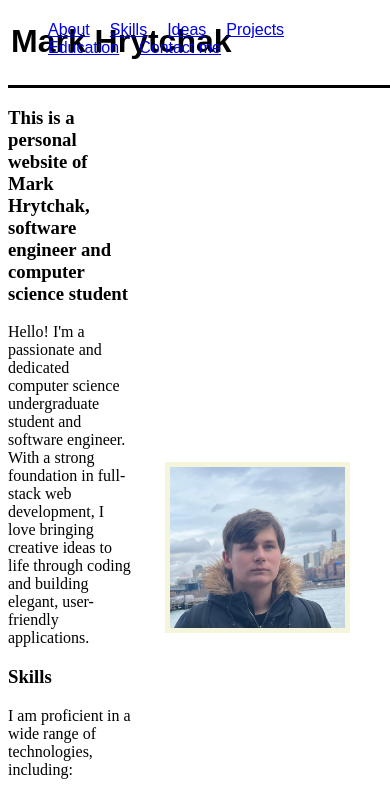
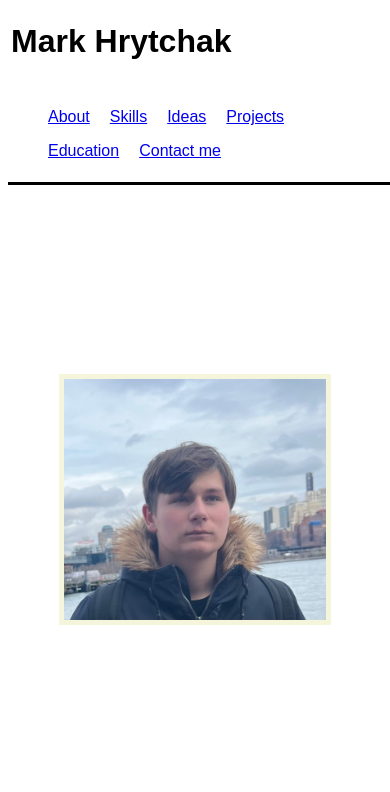
Before and after one commit to markhryt/markhryt.github.io, a plain HTML site: page index.html in a window 390 px wide. Shown: the top 792 px of the page. Drawn offline with Linux system fonts and the light colour scheme.

Commit message:
new styling for small screen

```diff
--- a/index.css
+++ b/index.css
@@ -99,3 +99,53 @@ navbar{
     right: 10px;
     top: 5px;
 }
+
+@media only screen and (max-width: 682px) {
+  .header{
+    height: 21%;
+  }
+  navbar{
+    top: 10%;
+  }
+  navbar li{
+    display: inline-block;
+  }
+  .content{
+    top:10rem;
+  }
+}
+
+
+@media only screen and (max-width: 500px){
+    .photo{
+     grid-row-start: 1;
+     grid-column-start: 1;
+     align-self: center;
+     justify-content: center;
+    }
+    .text{
+        grid-column-start: 2;
+        grid-column-end: 6;
+        grid-row-start: 2;
+        grid-row-end: 3;
+    }
+    .content{
+        position: relative;
+        display: grid;
+        grid-template-columns: 0.5fr 1fr 1fr 1fr 1fr;
+        grid-template-rows: 1fr 0.5fr 0.5fr 0.3fr 0.3fr 5fr;
+    }
+}
+
+
+@media only screen and (max-width: 302px){
+    .header{
+        height: 31%;
+    }
+    navbar li{
+        display:block;
+      }
+    .content{
+        grid-template-rows: 0.5fr 0.5fr 0.5fr 0.3fr 0.3fr 5fr;
+    }
+}
```
